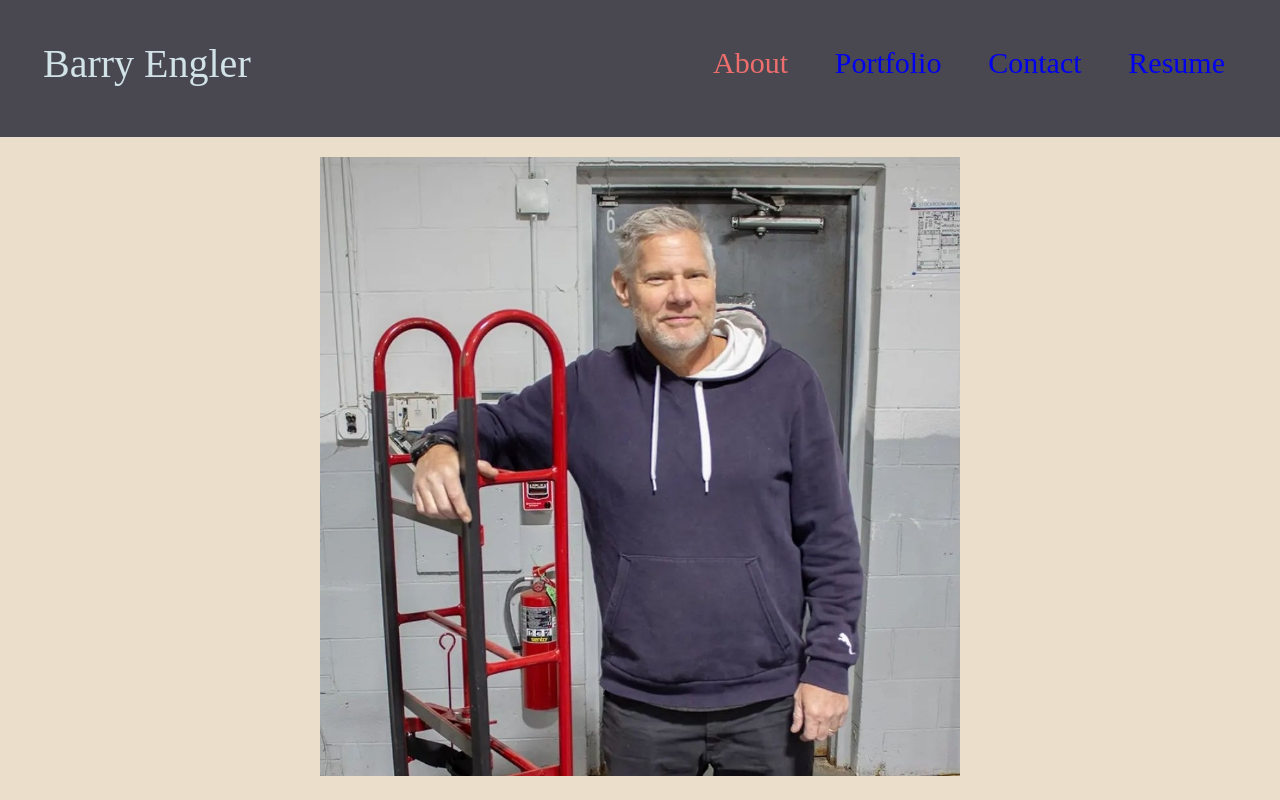
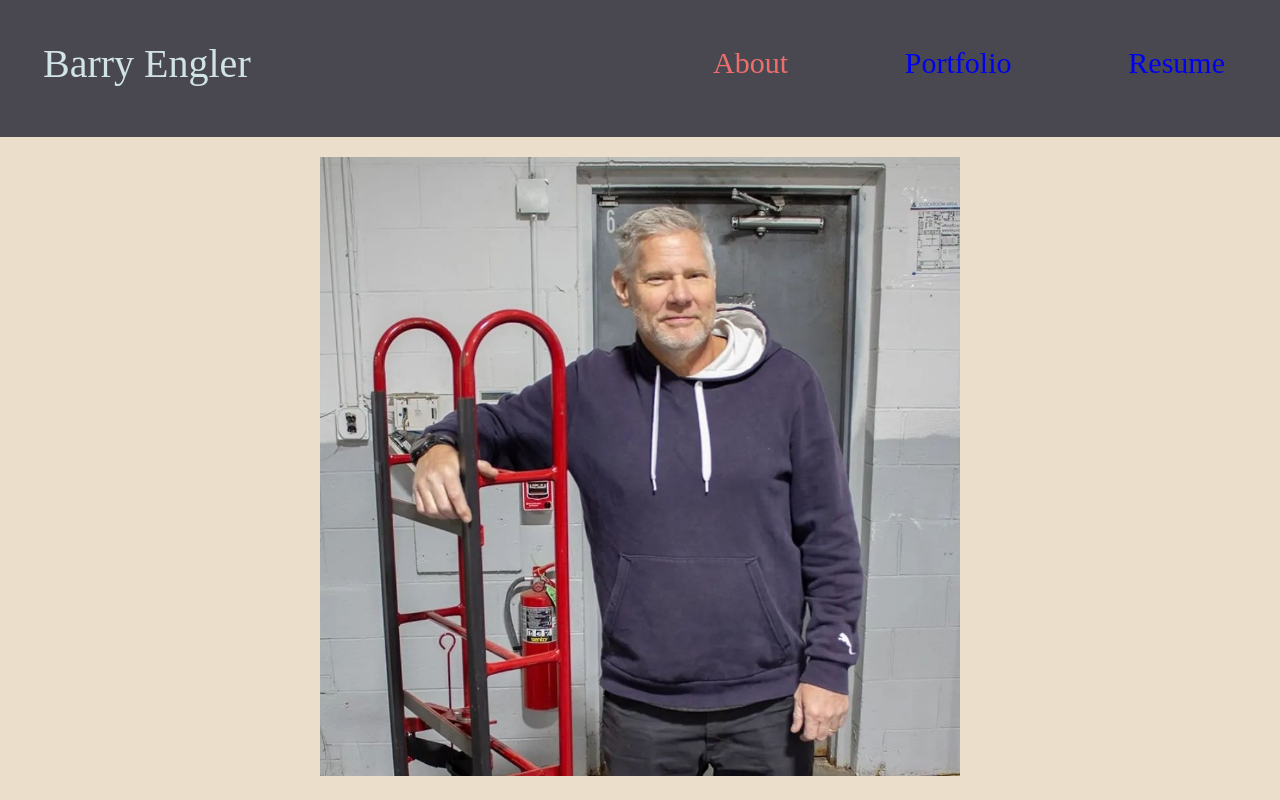
Before and after one commit to Barry25000/React_Portfolio, a React (Create React App) app: page / in a window 1280 px wide. Shown: the top 800 px of the page. Built offline with nearby package versions, Linux system fonts and the light colour scheme.

Commit message:
updated layout, css

```diff
--- a/src/components/Navigation/Navigation.css
+++ b/src/components/Navigation/Navigation.css
@@ -13,12 +13,12 @@
 #nav-link.active {
   color: rgb(238, 110, 110);
   display: flex;
-  justify-content: end;
+  justify-content: flex-end;
 }
 
 #nav-link {
   display: flex;
-  justify-content: end;
+  justify-content: flex-end;
   font-size: 30px;
 }
 
--- a/src/components/Navigation/Navigation.js
+++ b/src/components/Navigation/Navigation.js
@@ -1,10 +1,13 @@
 import React from "react";
 import "./Navigation.css";
-import Box from "@mui/material/Box";
-import { Button } from "@mui/material";
-import useTab from "@mui/base/useTab";
 
-const pages = ["About", "Portfolio", "Contact", "Resume"];
+// following lines are not needed
+
+// import Box from "@mui/material/Box";
+// import { Button } from "@mui/material";
+// import useTab from "@mui/base/useTab";
+
+// const pages = ["About", "Portfolio", "Contact", "Resume"];
 
 function Navigation({ currentPage, setCurrentPage, handleCloseNavMenu }) {
   return (
@@ -34,7 +37,7 @@ function Navigation({ currentPage, setCurrentPage, handleCloseNavMenu }) {
           Portfolio
         </a>
       </li>
-      <li className="nav-item">
+      {/* <li className="nav-item">
         <a
           id="nav-link"
           href="#Contact"
@@ -43,7 +46,7 @@ function Navigation({ currentPage, setCurrentPage, handleCloseNavMenu }) {
         >
           Contact
         </a>
-      </li>
+      </li> */}
       <li className="nav-item">
         <a
           id="nav-link"
--- a/src/projects.js
+++ b/src/projects.js
@@ -48,7 +48,7 @@ export const projects = [
   {
     projectTitle: "Weather Dashboard",
     description:
-      "Using third-party and server-side apis to bring clients live weather updates and future forecasts from anywhere in the world.",
+      "Using third-party and server-side API's to bring clients live weather updates and future forecasts from anywhere in the world.",
     imageLink: weather,
     liveLink: "https://barry25000.github.io/Server_Side_Api_challenge_6/",
     gitHub:
@@ -57,7 +57,7 @@ export const projects = [
   {
     projectTitle: "Work Day Scheduler",
     description:
-      "A calendar application that allows a user to save events for each hour of the work day. ",
+      "A calendar application that allows a user to schedule and save events for each hour of the work day. ",
     imageLink: work,
     liveLink: "https://barry25000.github.io/Work-Day-Scheduler/",
     gitHub: "https://github.com/Barry25000/Work-Day-Scheduler",
```
